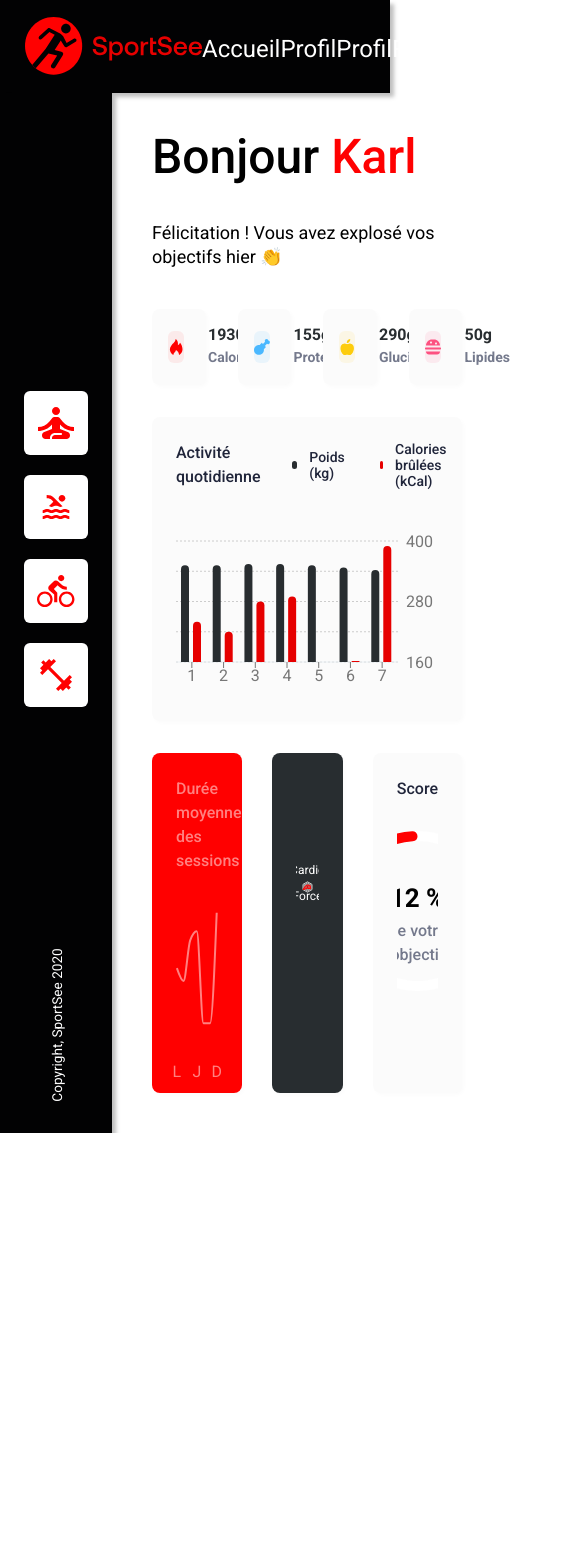
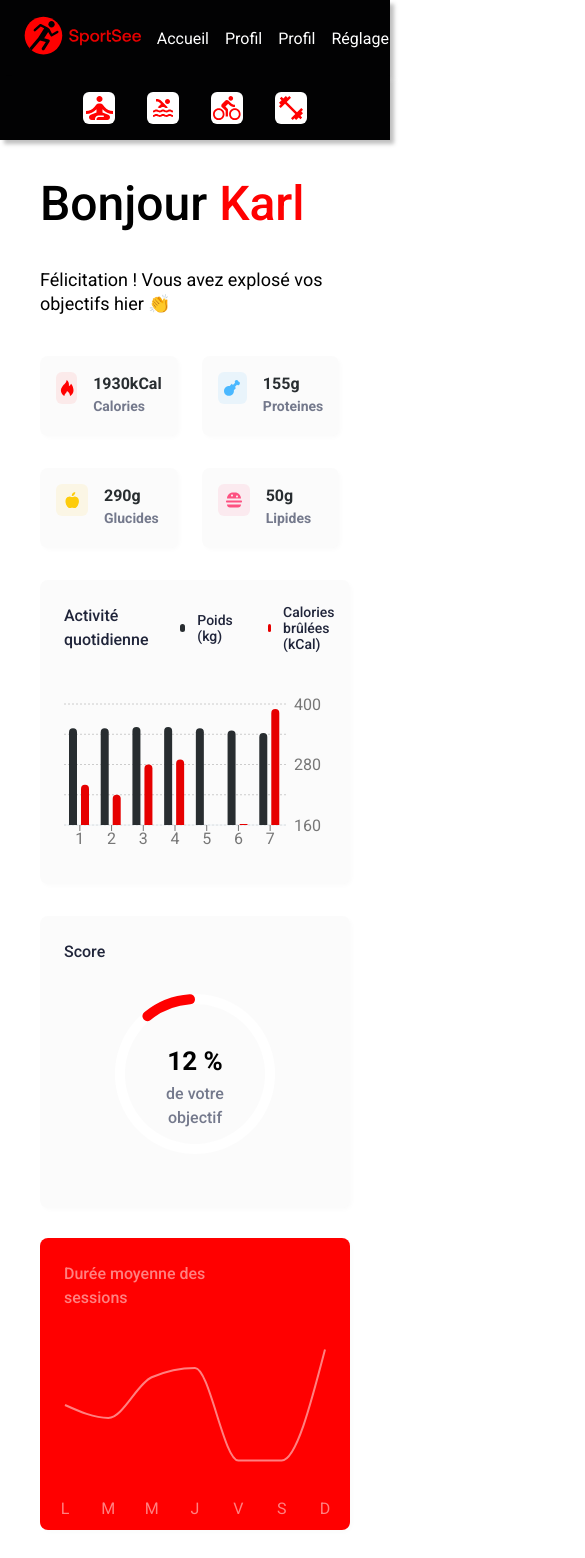
Before and after one commit to JeanBaptisteCalzia/SportSee-Front, a React (Vite) app: page /user/12 in a window 390 px wide. Shown: the top 1558 px of the page, 585 px wide, since content can reach past the window. Before the commit the page ends 1133 px from the top, so only its background shows below. Built offline with nearby package versions, Linux system fonts and the light colour scheme.

Commit message:
Add global responsive styles

```diff
--- a/src/App.scss
+++ b/src/App.scss
@@ -52,8 +52,12 @@ body {
 .wrapper {
   display: flex;
   flex-grow: 1;
-  flex-direction: row;
   position: relative;
+  flex-direction: column;
+
+  @media only screen and (min-width: 640px) {
+    flex-direction: row;
+  }
 }
 
 main {
@@ -145,9 +149,13 @@ p {
 
   &__content-bottom {
     display: grid;
-    grid-template-columns: 1fr 1fr 1fr;
+    grid-template-columns: 1fr;
     column-gap: 1.875rem;
     row-gap: 1.875rem;
+
+    @media only screen and (min-width: 640px) {
+      grid-template-columns: 1fr 1fr 1fr;
+    }
   }
 }
 
--- a/src/components/AverageSessions/averageSessions.scss
+++ b/src/components/AverageSessions/averageSessions.scss
@@ -4,6 +4,11 @@
   position: relative;
   border-radius: 8px 8px;
   box-shadow: 2px 2px 4px rgba(0, 0, 0, 0.02);
+  order: 2;
+
+  @media only screen and (min-width: 640px) {
+    order: 1;
+  }
 
   h2 {
     opacity: 0.5;
--- a/src/components/Header/nav.scss
+++ b/src/components/Header/nav.scss
@@ -1,26 +1,54 @@
 nav {
   background-color: #020203;
-  padding: 1rem 1.5rem 0.75rem 1.5rem;
+  padding: 1rem 1rem;
   box-shadow: 4px 4px 4px rgba(0, 0, 0, 0.25);
+
+  @media only screen and (min-width: 640px) {
+    padding: 1rem 1.5rem 0.75rem 1.5rem;
+  }
 
   ul {
     list-style-type: none;
-    margin: 0 5rem 0 0;
+    margin: 0 0;
     padding: 0 0;
     display: flex;
     flex-direction: row;
     justify-content: space-between;
     align-items: center;
 
+    @media only screen and (min-width: 1024px) {
+      margin: 0 5rem 0 0;
+    }
+
     li {
+      margin: 0 0.5rem;
+
+      @media only screen and (min-width: 640px) {
+        margin: 0 0;
+      }
       a {
         text-decoration: none;
         color: white;
-        font-size: 1.5rem;
-        line-height: 24px;
+        font-size: clamp(0.5rem, 1rem, 1rem);
+
+        @media only screen and (min-width: 880px) {
+          font-size: 1rem;
+          line-height: 20px;
+          font-size: 1.5rem;
+          line-height: 24px;
+        }
 
         &.logo {
           display: block;
+
+          img {
+            width: auto;
+            height: 40px;
+
+            @media only screen and (min-width: 640px) {
+              height: initial;
+            }
+          }
         }
       }
     }
--- a/src/components/KeyData/keyData.scss
+++ b/src/components/KeyData/keyData.scss
@@ -20,9 +20,25 @@
     flex-direction: row;
     align-items: center;
     border-radius: 8px 8px;
-    margin-right: 2rem;
-    width: calc(25% - 1.5rem);
+    width: calc(52.15% - 1.5rem);
     box-shadow: 2px 2px 4px rgba(0, 0, 0, 0.02);
+    text-align: center;
+
+    &:nth-child(odd) {
+      margin-right: 1.5rem;
+    }
+
+    @media only screen and (min-width: 640px) {
+      width: calc(25.5% - 1.5rem);
+      flex-direction: column;
+      margin-right: 2rem;
+    }
+
+    @media only screen and (min-width: 880px) {
+      width: calc(25.4% - 1.5rem);
+      flex-direction: row;
+      text-align: left;
+    }
 
     @media only screen and (min-width: 1200px) {
       width: 100%;
@@ -45,6 +61,17 @@
       align-content: center;
       justify-content: center;
       border-radius: 6px 6px;
+      margin-bottom: 1rem;
+      margin-right: 1rem;
+
+      @media only screen and (min-width: 640px) {
+        margin-right: 0;
+      }
+
+      @media only screen and (min-width: 880px) {
+        margin-bottom: 0;
+      }
+
       @media only screen and (min-width: 1200px) {
         width: 3.75rem;
         height: 3.75rem;
@@ -62,7 +89,17 @@
     }
 
     &__content {
-      margin-left: 1.5rem;
+      text-align: left;
+
+      @media only screen and (min-width: 640px) {
+        text-align: center;
+      }
+
+      @media only screen and (min-width: 880px) {
+        margin-left: 1.5rem;
+        text-align: left;
+      }
+
       p {
         font-size: 1rem;
         line-height: 20px;
--- a/src/components/Performance/index.jsx
+++ b/src/components/Performance/index.jsx
@@ -37,7 +37,7 @@ function Performance({ data }) {
   return (
     <section className="performance">
       <ResponsiveContainer width="100%" height={220}>
-        <RadarChart cx="50%" cy="50%" outerRadius="80%" data={data[0].data}>
+        <RadarChart cx="50%" cy="50%" data={data[0].data}>
           <PolarGrid radialLines={false} />
           <PolarAngleAxis
             dataKey="kind"
--- a/src/components/Performance/performance.scss
+++ b/src/components/Performance/performance.scss
@@ -4,4 +4,11 @@
   position: relative;
   border-radius: 8px 8px;
   box-shadow: 2px 2px 4px rgba(0, 0, 0, 0.02);
+  display: flex;
+  align-items: center;
+  order: 3;
+
+  @media only screen and (min-width: 640px) {
+    order: 2;
+  }
 }
--- a/src/components/Score/score.scss
+++ b/src/components/Score/score.scss
@@ -4,6 +4,11 @@
   position: relative;
   border-radius: 8px 8px;
   box-shadow: 2px 2px 4px rgba(0, 0, 0, 0.02);
+  order: 1;
+
+  @media only screen and (min-width: 640px) {
+    order: 3;
+  }
 
   &__number {
     font-size: 1.625rem;
--- a/src/components/SideBar/sideBar.scss
+++ b/src/components/SideBar/sideBar.scss
@@ -1,23 +1,34 @@
 .side-bar {
   background-color: #020203;
-  padding: 0 1.5rem;
   display: flex;
   flex-direction: column;
   align-content: center;
   justify-content: center;
-  width: 120px;
   box-shadow: 4px 4px 4px rgba(0, 0, 0, 0.25);
+
+  @media only screen and (min-width: 640px) {
+    padding: 0 1.5rem;
+    width: 120px;
+  }
 
   ul {
     list-style-type: none;
     padding: 0 0;
     display: flex;
-    flex-direction: column;
+    flex-direction: row;
     align-items: center;
-    margin-top: -93px;
+    margin: 0 auto;
+
+    @media only screen and (min-width: 640px) {
+      flex-direction: column;
+      margin-top: -93px;
+    }
 
     li {
-      margin-bottom: 1.25rem;
+      margin: 1rem;
+      @media only screen and (min-width: 640px) {
+        margin: 0 0 1.25rem 0;
+      }
 
       a {
         display: flex;
@@ -25,8 +36,22 @@
         justify-content: center;
         background-color: #fff;
         border-radius: 6px;
-        width: 4rem;
-        height: 4rem;
+        width: 2rem;
+        height: 2rem;
+
+        @media only screen and (min-width: 640px) {
+          width: 4rem;
+          height: 4rem;
+        }
+
+        img {
+          width: auto;
+          height: 1.5rem;
+
+          @media only screen and (min-width: 640px) {
+            height: initial;
+          }
+        }
       }
     }
   }
@@ -40,5 +65,10 @@
     display: block;
     font-size: 0.85rem;
     line-height: 24px;
+    display: none;
+
+    @media only screen and (min-width: 640px) {
+      display: block;
+    }
   }
 }
```
